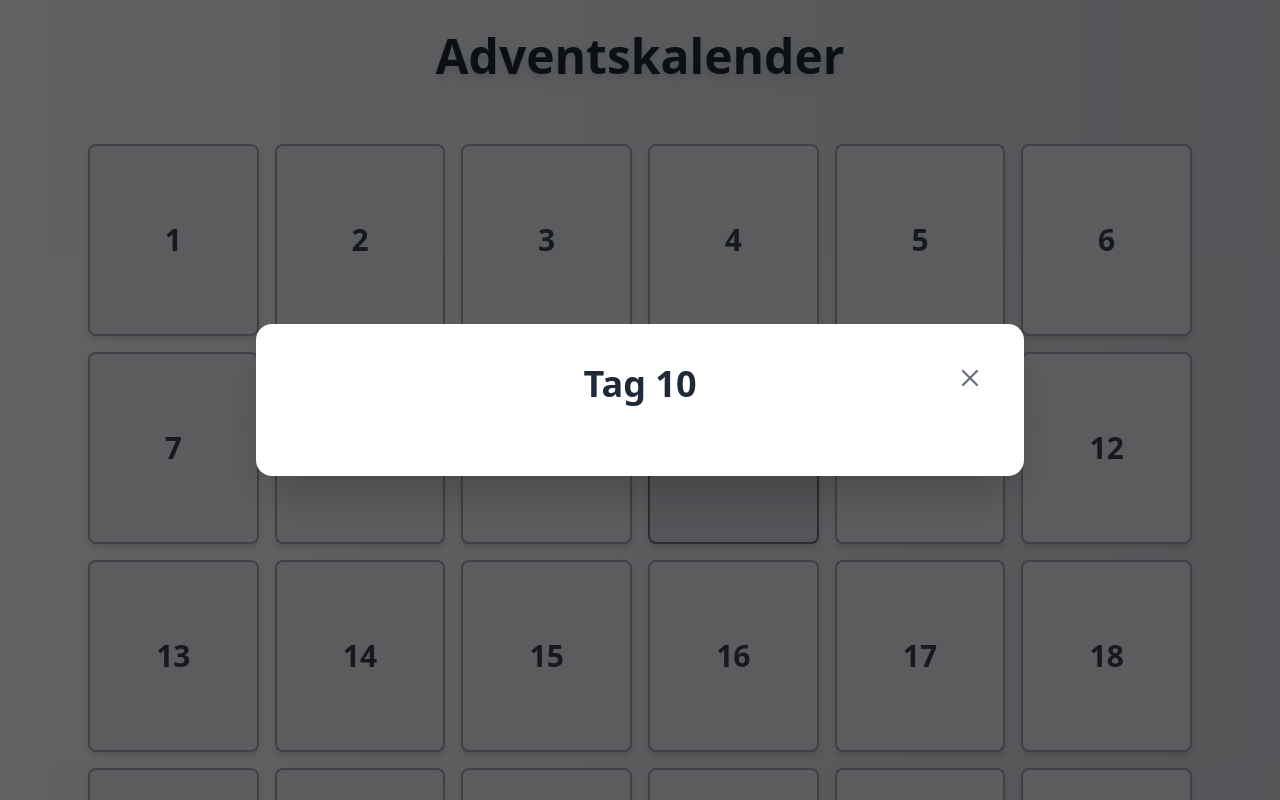
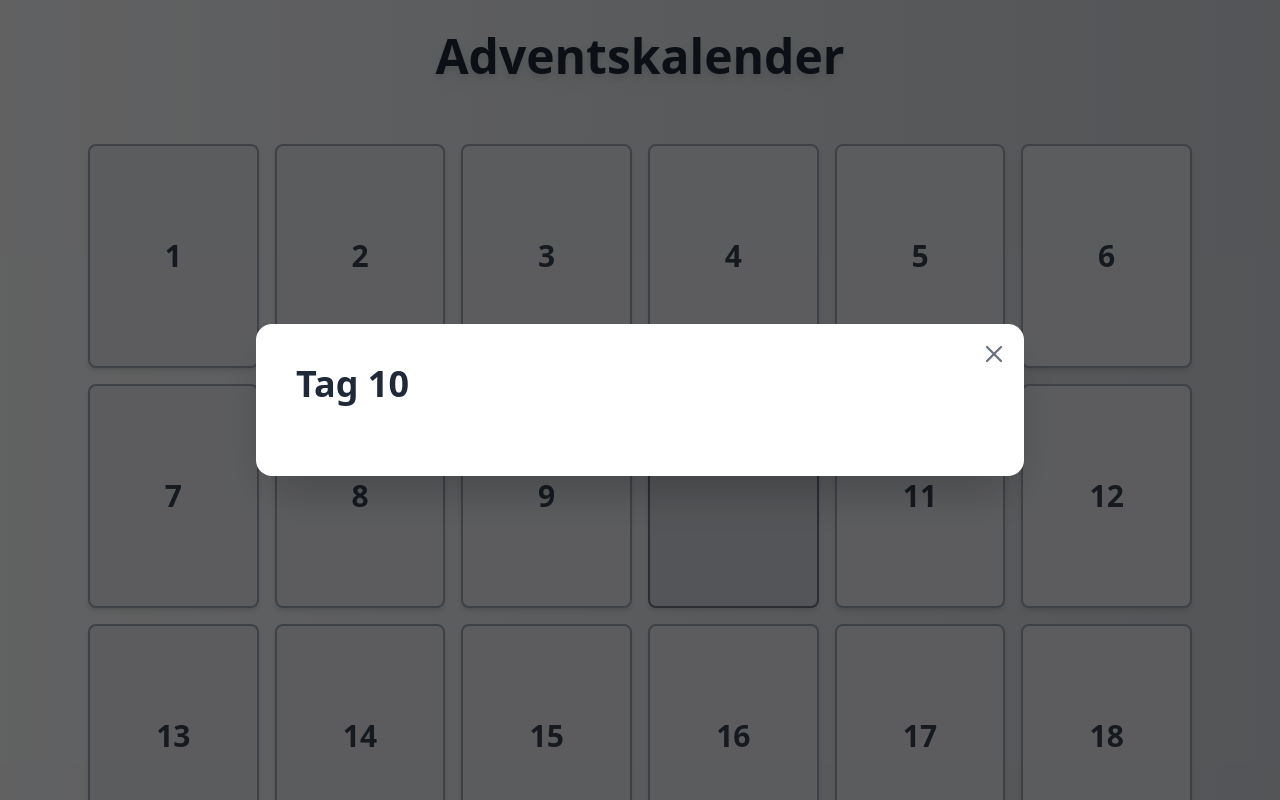
Before and after one commit to richard-zi/advent, a React (Create React App) app in the folder frontend/adventskalender/: page / in a window 1280 px wide. Both pictures are taken after a click on the element "10". Shown: the top 800 px of the page. Built offline with nearby package versions, Linux system fonts and the light colour scheme.

Commit message:
add preview and fix design

```diff
--- a/frontend/adventskalender/src/components/AdventCalendar.js
+++ b/frontend/adventskalender/src/components/AdventCalendar.js
@@ -4,40 +4,51 @@ import CalendarDoor from './CalendarDoor';
 import ContentPopup from './ContentPopup';
 
 const AdventCalendar = () => {
+  // State to manage the doors that have been opened
   const [openDoors, setOpenDoors] = useState({});
+  // State to manage the data for each calendar door
   const [calendarData, setCalendarData] = useState({});
+  // State to manage the currently selected door content for popup
   const [selectedContent, setSelectedContent] = useState(null);
 
+  // Fetch calendar data on component mount
   useEffect(() => {
     fetchCalendarData();
   }, []);
 
   const fetchCalendarData = async () => {
-    // Simulierter API-Aufruf
+    // Mock API call to fetch calendar data
     const mockData = {
       1: { type: 'text', data: "Frohe Weihnachten!" },
-      2: { type: 'video', data: "/api/placeholder/400/320" },
-      3: { type: 'audio', data: "https://example.com/jingle-bells.mp3" },
-      // ... weitere Tage
+      2: { type: 'video', data: "/api/placeholder/400/320", text: "Schöne Weihnachtszeit!" },
+      3: { type: 'audio', data: "https://example.com/jingle-bells.mp3", text: "Weihnachtsmusik zum Genießen" },
+      4: { type: 'image', data: "https://example.com/image.jpg", text: "Ein schönes Weihnachtsbild" },
+      5: { type: 'text', data: "Dies ist ein sehr langer Text, der abgeschnitten werden muss, wenn er zu lang ist, um in das Türchen zu passen." },
+      // ... more days
     };
     setCalendarData(mockData);
   };
 
   const handleDoorOpen = (day) => {
+    // Mark the door as opened
     setOpenDoors(prev => ({ ...prev, [day]: true }));
+    // Set the selected content for the popup
     setSelectedContent({ day, ...calendarData[day] });
   };
 
   const handleClosePopup = () => {
+    // Close the popup by clearing the selected content
     setSelectedContent(null);
   };
 
+  // Create an array representing the 24 doors of the advent calendar
   const doorLayout = Array.from({ length: 24 }, (_, index) => ({ day: index + 1, size: 'large' }));
 
   return (
     <div className="min-h-screen bg-gradient-to-r from-gray-100 to-gray-300 flex flex-col justify-center items-center p-8">
       <h1 className="text-5xl font-extrabold text-center mb-10 text-gray-800 drop-shadow-lg">Adventskalender</h1>
       <div className="w-full max-w-6xl p-6">
+        {/* Render a grid of calendar doors */}
         <div className="grid grid-cols-6 grid-rows-4 gap-4">
           {doorLayout.map(({ day, size }) => (
             <CalendarDoor
@@ -46,10 +57,12 @@ const AdventCalendar = () => {
               isOpen={openDoors[day]}
               onOpen={handleDoorOpen}
               size={size}
+              contentPreview={calendarData[day]}
             />
           ))}
         </div>
       </div>
+      {/* Render the content popup if a door has been opened */}
       <ContentPopup
         isOpen={!!selectedContent}
         onClose={handleClosePopup}
--- a/frontend/adventskalender/src/components/CalendarDoor.js
+++ b/frontend/adventskalender/src/components/CalendarDoor.js
@@ -1,17 +1,51 @@
 // src/components/CalendarDoor.js
 import React from 'react';
 
-const CalendarDoor = ({ day, isOpen, onOpen, size }) => {
+const CalendarDoor = ({ day, isOpen, onOpen, size, contentPreview }) => {
+  // Helper function to get a preview text, truncated if necessary
+  const getPreviewText = (text) => {
+    return text && text.length > 60 ? text.substring(0, 60) + '...' : text;
+  };
+
   return (
     <div
-      className={`w-full h-48 rounded-lg flex items-center justify-center cursor-pointer transition-all duration-300 transform hover:scale-110 border-2 border-gray-400 shadow-md ${
+      className={`w-full h-56 rounded-lg flex flex-col items-center justify-center cursor-pointer transition-all duration-300 transform hover:scale-110 border-2 border-gray-400 shadow-md ${
         isOpen
           ? 'bg-gray-300 border-gray-500 text-gray-900 shadow-lg'
           : 'bg-gray-200 text-gray-700 hover:bg-gray-300'
       }`}
       onClick={() => onOpen(day)}
     >
-      <span className={`font-bold text-lg sm:text-xl md:text-2xl lg:text-3xl`}>{day}</span>
+      {/* Show content preview if the door is open, otherwise show the day number */}
+      {isOpen ? (
+        <div className="flex flex-col items-center">
+          {contentPreview && contentPreview.type === 'text' && (
+            <p className="text-lg text-gray-800 text-center mx-4">{getPreviewText(contentPreview.data)}</p>
+          )}
+          {contentPreview && contentPreview.type === 'video' && (
+            <img
+              src="https://via.placeholder.com/250"
+              alt="Video Vorschau"
+              className="w-40 h-40 object-cover rounded mt-2"
+            />
+          )}
+          {contentPreview && contentPreview.type === 'audio' && (
+            <span className="text-lg text-gray-800 mt-2 text-center">🎶 Audio-Inhalt</span>
+          )}
+          {contentPreview && contentPreview.type === 'image' && (
+            <img
+              src={contentPreview.data}
+              alt="Bild Vorschau"
+              className="w-40 h-40 object-cover rounded mt-2"
+            />
+          )}
+          {contentPreview && contentPreview.text && (
+            <p className="text-sm text-gray-600 mt-2 text-center">{getPreviewText(contentPreview.text)}</p>
+          )}
+        </div>
+      ) : (
+        <span className={`font-bold text-lg sm:text-xl md:text-2xl lg:text-3xl`}>{day}</span>
+      )}
     </div>
   );
 };
--- a/frontend/adventskalender/src/components/ContentPopup.js
+++ b/frontend/adventskalender/src/components/ContentPopup.js
@@ -7,9 +7,10 @@ const ContentPopup = ({ isOpen, onClose, content }) => {
 
   return (
     <Dialog isOpen={isOpen} onClose={onClose}>
-      <h2 className="text-4xl font-bold mb-8 text-gray-800 text-center">Tag {content.day}</h2>
+      {/* Display the day number and the content of the opened door */}
+      <h2 className="text-4xl font-bold mb-8 text-gray-800">Tag {content.day}</h2>
       <div className="space-y-8">
-        {content.type === 'text' && <p className="text-xl text-gray-800 text-center">{content.data}</p>}
+        {content.type === 'text' && <p className="text-xl text-gray-800">{content.data}</p>}
         {content.type === 'video' && (
           <div className="aspect-w-16 aspect-h-9">
             <video controls className="w-full h-full object-cover rounded-xl shadow-lg">
@@ -26,6 +27,12 @@ const ContentPopup = ({ isOpen, onClose, content }) => {
             </audio>
           </div>
         )}
+        {content.type === 'image' && (
+          <div className="flex justify-center">
+            <img src={content.data} alt="Bild" className="w-full max-w-md rounded-xl shadow-lg" />
+          </div>
+        )}
+        {content.text && <p className="text-xl text-gray-800 text-center mt-4">{content.text}</p>}
       </div>
     </Dialog>
   );
--- a/frontend/adventskalender/src/components/Dialog.js
+++ b/frontend/adventskalender/src/components/Dialog.js
@@ -6,19 +6,24 @@ const Dialog = ({ isOpen, onClose, children }) => {
   if (!isOpen) return null;
 
   return (
-    <div className="fixed inset-0 bg-black bg-opacity-60 z-50 flex justify-center items-center p-6">
-      <div className="bg-white rounded-2xl max-w-3xl w-full max-h-[90vh] overflow-y-auto shadow-2xl p-10">
-        <div className="relative">
+    <div
+      className="fixed inset-0 bg-black bg-opacity-60 z-50 flex justify-center items-center p-6"
+      onClick={onClose} // Close dialog when clicking outside the content area
+    >
+      <div
+        className="bg-white rounded-2xl max-w-3xl w-full max-h-[90vh] overflow-y-auto shadow-2xl p-10 relative"
+        onClick={(e) => e.stopPropagation()} // Prevent closing when clicking inside the content area
+      >
+        {/* Close button for the dialog */}
         <button
           onClick={onClose}
-            className="absolute top-0 right-0 text-gray-500 hover:text-gray-700 transition-colors duration-200"
+          className="absolute top-4 right-4 text-gray-500 hover:text-gray-700 transition-colors duration-200"
         >
           <X size={28} />
         </button>
         {children}
       </div>
     </div>
-    </div>
   );
 };
 
```
Lines whose indentation alone changed are shown as unchanged.
